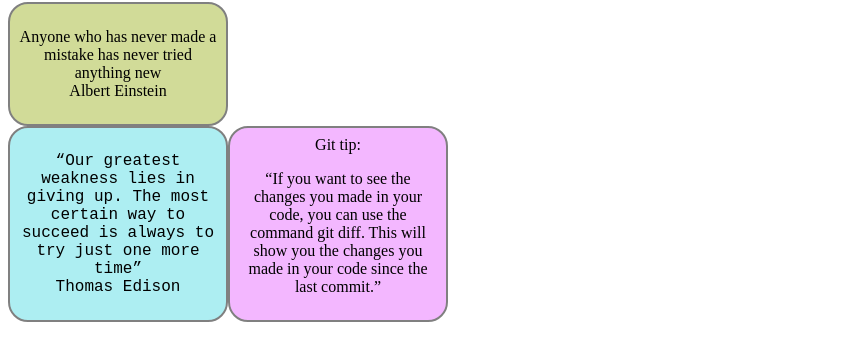
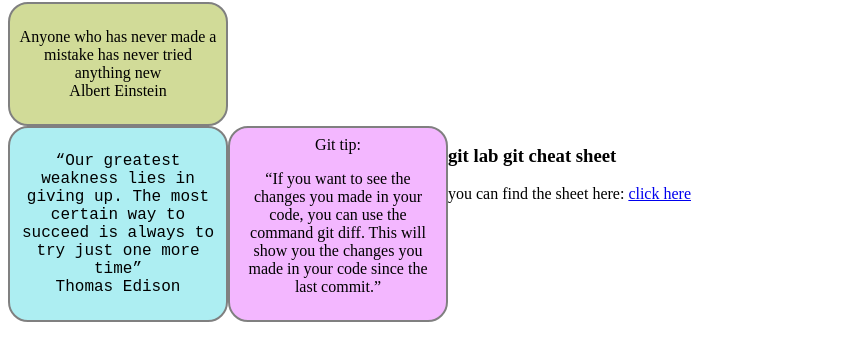
Before and after one commit to MartinSWDev/pod-5-week-1-notes, a plain HTML site: page index.html in a window 1280 px wide. Shown: the part 78-438 px from the top of the page, without its empty margins (0-866 px from the left). Drawn offline with Linux system fonts and the light colour scheme.

Commit message:
added content to section-gitplayground branch

```diff
--- a/index.html
+++ b/index.html
@@ -21,5 +21,9 @@
         <p>“If you want to see the changes you made in your code, you can use the command git diff. This will show you the changes you made in your code since the last commit.”
         </p>
     </section>
+    <section class="gitplayground">
+        <h3>git lab git cheat sheet</h3>
+        <p>you can find the sheet here: <a href="https://about.gitlab.com/images/press/git-cheat-sheet.pdf" target="_blank">click here</a></p>
+    </section>
 </body>
 </html>
```
